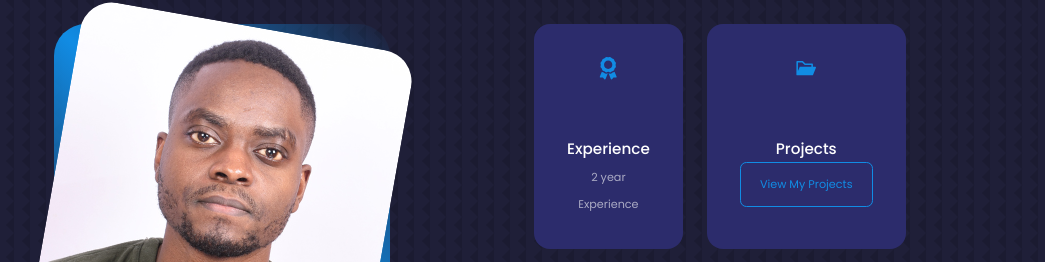
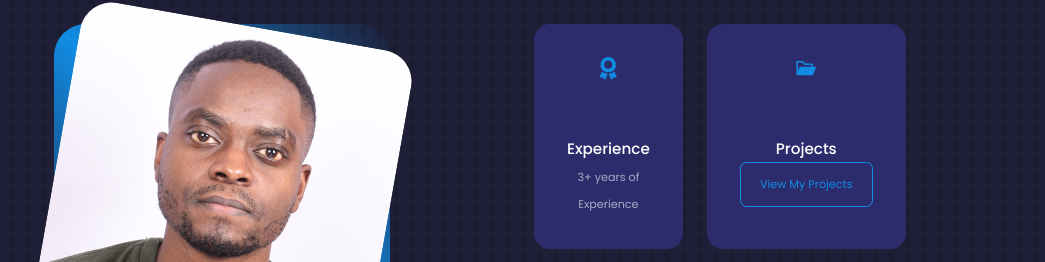
Before and after one commit to brysonwaisi/my-portfolio, a React (Create React App) app: page / in a window 1280 px wide. Shown: the part 1015-1277 px from the top of the page, without its empty margins (106-1151 px from the left). Built offline with nearby package versions, Linux system fonts and the light colour scheme.

Commit message:
chore: update about section

```diff
--- a/src/Components/about/About.jsx
+++ b/src/Components/about/About.jsx
@@ -29,7 +29,7 @@ const About = () => {
             <article className="about__card">
               <FaAward className="about__icon" />
               <h5>Experience</h5>
-              <small>2 year Experience</small>
+              <small>3+ years of Experience</small>
             </article>
 
             <article className="about__card">
```
